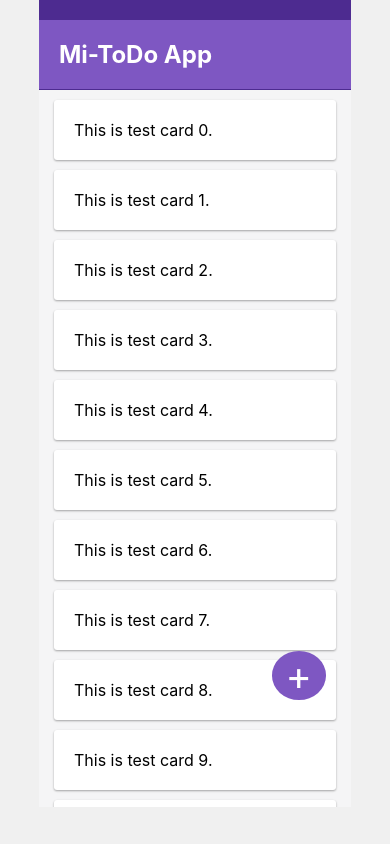
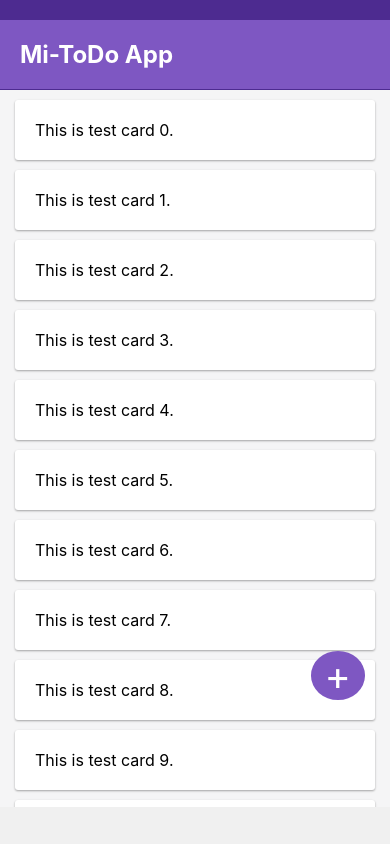
Before and after one commit to I-am-Groot/todo-pwa-next, a Next.js app: page / in a window 390 px wide. Built offline with nearby package versions, Linux system fonts and the light colour scheme.

Commit message:
added media query to fit app to mobile screen

```diff
--- a/pages/index.js
+++ b/pages/index.js
@@ -19,7 +19,7 @@ export default function Home() {
                 <link rel="apple-touch-icon" href="/apple-icon.png"></link>
                 <meta name="theme-color" content="#4d2c91"/>
             </Head>
-            <main className={styles.container}>
+            <main id="container" className={styles.container}>
                 <section className={styles.app_status_bar}></section>
                 <section className={styles.app_bar}>
                     <h2>Mi-ToDo App</h2>
--- a/styles/globals.css
+++ b/styles/globals.css
@@ -15,3 +15,9 @@ a {
 * {
   box-sizing: border-box;
 }
+
+@media only screen and (max-width: 600px) {
+  #container {
+    max-width: unset;
+  }
+}
```
Also changed, not shown: 1 other file (tests, documents, lock files or other folders).
